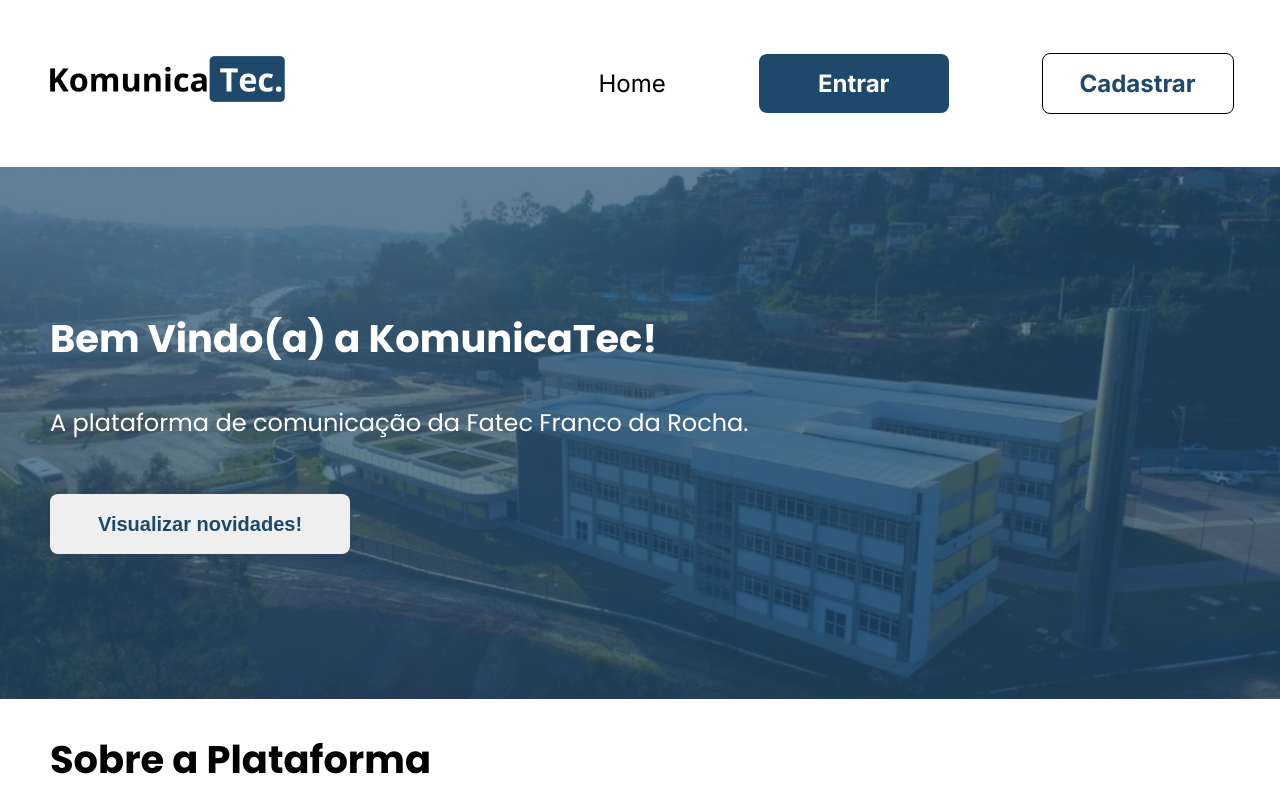
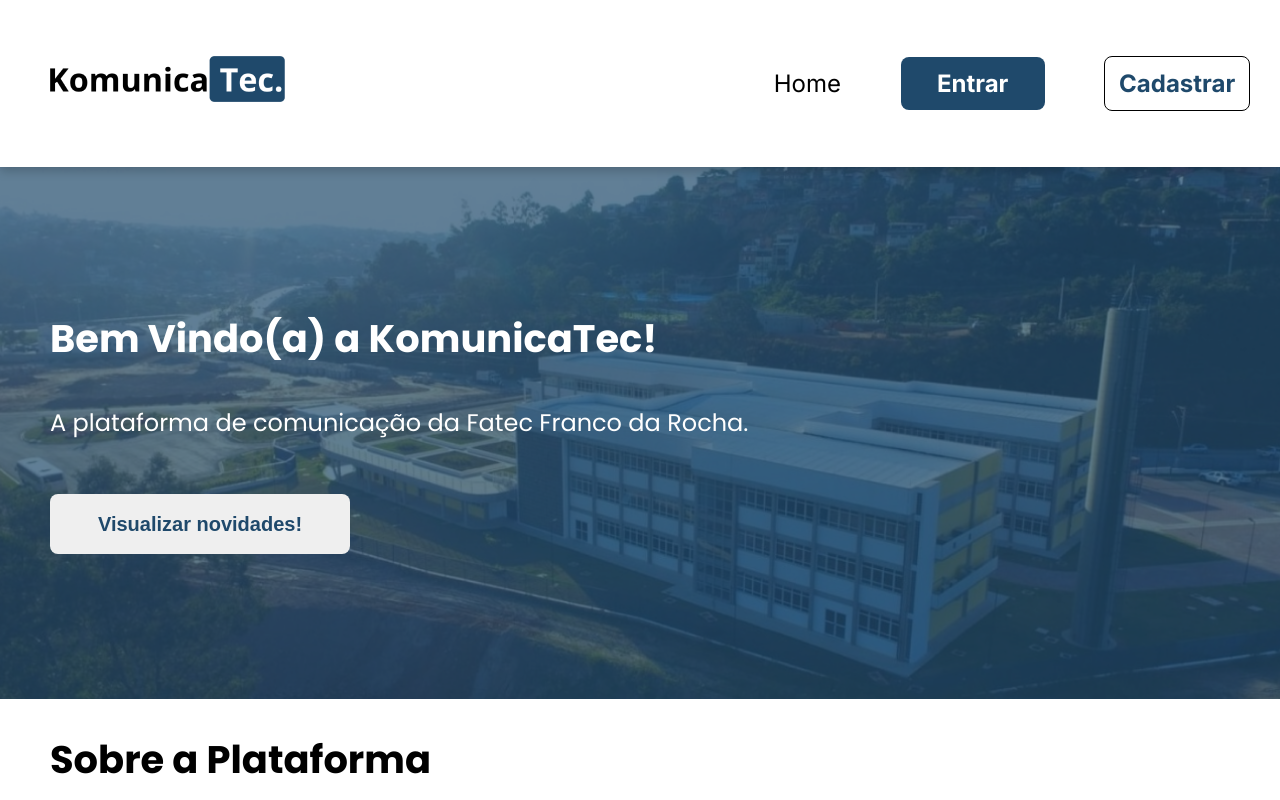
Before and after one commit to Adriel21/komunicatec, a plain HTML site: page index.html in a window 1280 px wide. Shown: the top 800 px of the page. Drawn offline with Linux system fonts and the light colour scheme.

Commit message:
update style.css - menu

```diff
--- a/css/style.css
+++ b/css/style.css
@@ -10,11 +10,15 @@ header{
     align-items: center;
     justify-content: space-between;
     box-shadow: 0 4px 10px rgba(0, 0, 0, 0.2);
+    position: sticky;
+    top: 0;
+    z-index: 9999;
+    background-color: white;
 }
 
 
 nav{
-    width: 60%;
+    width: 45%;
 }
 
 nav ul{
@@ -36,15 +40,13 @@ nav a{
 .botao-entrar{
     background-color: #1F496B;
     border-radius: 8px;
-    width: 160px;
+    width: 120px;
     text-align: center;
-    padding: 15px;
+    padding: 12px;
 }
 
 .botao-entrar:hover{
     border-radius: 8px;
-    border: solid 1px black;
-    width: 160px;
     text-align: center;
     background-color: white;
 }
@@ -53,10 +55,10 @@ nav a{
 
 .botao-cadastrar{
     border-radius: 8px;
-    border: solid 1px black;
-    width: 160px;
+    border: 1px solid black;
+    width: 120px;
     text-align: center;
-    padding: 15px;
+    padding: 12px;
 }
 
 .botao-cadastrar:hover{
@@ -66,7 +68,6 @@ nav a{
 .botao-entrar a{
     color: white;
     font-weight: bold;
-    padding: 30px;
 }
 
 .botao-entrar a:hover{
@@ -77,7 +78,6 @@ nav a{
 .botao-cadastrar a{
     color: #1F496B;
     font-weight: bold;
-    padding: 15px;
 }
 
 .botao-cadastrar a:hover{
@@ -343,3 +343,5 @@ footer{
     text-align: center;
     padding: 15px;
 }
+
+/* Fim do footer */
--- a/index.html
+++ b/index.html
@@ -17,9 +17,9 @@
             </div>
             <ul class="menu">
                 <li><a href="index.html">Home</a></li>
-                <li class="botao-entrar"><a href="">Entrar</a></li>
+                <li class="botao-entrar"><a href="login.html">Entrar</a></li>
                 <li class="botao-cadastrar"><a href="">Cadastrar</a></li>
-                <li class="mobile_menu"><a href="">Entrar</a></li>
+                <li class="mobile_menu"><a href="login.html">Entrar</a></li>
                 <li class="mobile_menu"><a href="">Cadastrar</a></li>
             </ul>
         </nav>
```
